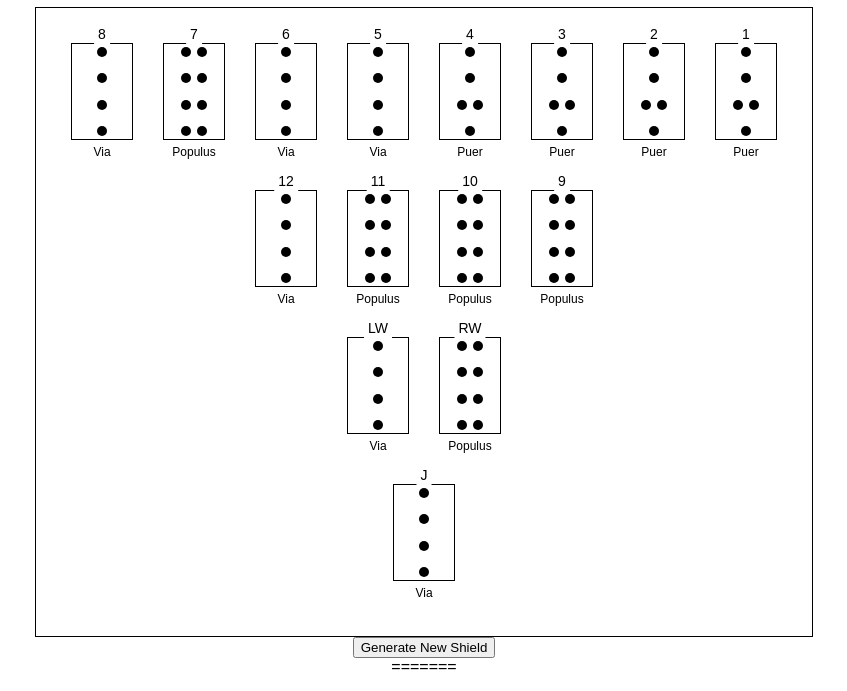
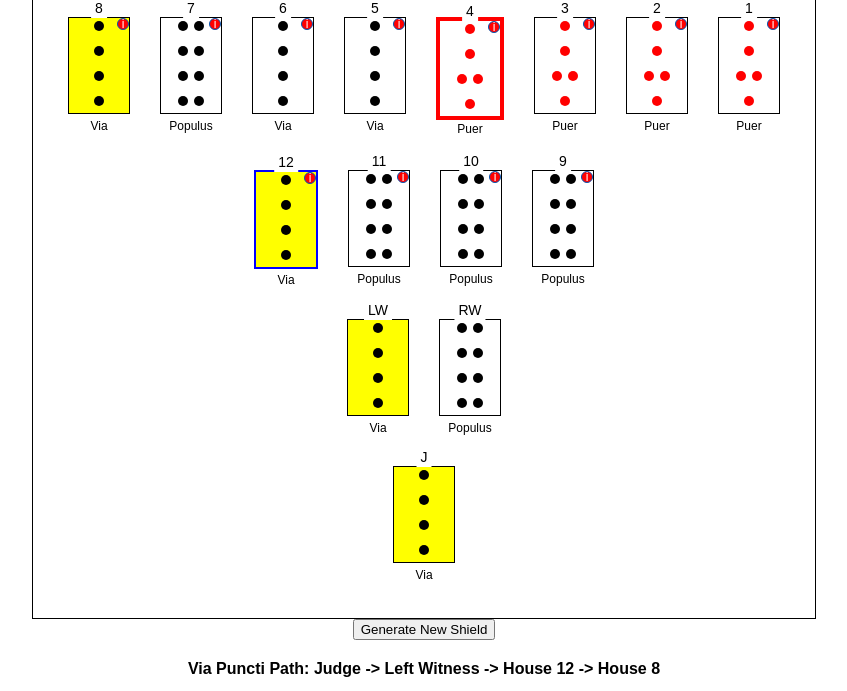
Before and after one commit to icechurch/Geomancy, a plain HTML site: page index.html in a window 1280 px wide. Shown: the part 99-790 px from the top of the page, without its empty margins (216-1063 px from the left). Drawn offline with Linux system fonts and the light colour scheme.

Commit message:
Add files via upload

```diff
--- a/index.html
+++ b/index.html
@@ -1,280 +1,3 @@
-<<<<<<< HEAD
-<!DOCTYPE html>
-<html>
-<head>
-  <title>Geomancy Chart Generator</title>
-  <style>
-    body {
-      font-family: Arial, sans-serif;
-      text-align: center;
-    }
-    .chart {
-      display: inline-block;
-      border: 1px solid #000; /* Added border for the chart */
-      padding: 20px;
-    }
-
-.figure {
-  position: relative;
-  width: 60px; /* Adjust width if necessary */
-  height: 95px; /* Adjust height to accommodate labels without overlap */
-  margin: 15px; /* Margin around figures */
-  border: 1px solid black;
-  display: flex;
-  flex-direction: column;
-  justify-content: space-between;
-  align-items: center;
-}
-
-.row {
-  display: flex;
-  justify-content: center;
-  margin-bottom: 20px; /* Space out the rows */
-}
-
-.house {
-  position: absolute;
-  top: -20px;
-  left: 50%;
-  transform: translateX(-50%);
-  font-size: 14px;
-  background: white;
-  padding: 2px 4px;
-}
-
-.dot {
-  display: inline-block;
-  width: 10px;
-  height: 10px;
-  margin: 3px; /* Keep dots close together */
-  border-radius: 50%;
-  background-color: black;
-  cursor: pointer;
-}
-
-.label {
-  font-size: 12px; /* Adjust font size if necessary */
-  position: absolute;
-  bottom: -20px;
-  white-space: nowrap;
-  transform: translateX(-50%);
-  left: 50%;
-}
-
-
-  </style>
-</head>
-<body>
-  <h1>Geomancy Chart Generator</h1>
-  <div class="chart">
-    <div class="row">
-      <!-- Top row 8 to 1 -->
-      <div class="figure" id="figure8">
-        <div class="house">8</div>
-      </div>
-      <div class="figure" id="figure7">
-        <div class="house">7</div>
-      </div>
-      <div class="figure" id="figure6">
-        <div class="house">6</div>
-      </div>
-      <div class="figure" id="figure5">
-        <div class="house">5</div>
-      </div>
-      <div class="figure" id="figure4">
-        <div class="house">4</div>
-      </div>
-      <div class="figure" id="figure3">
-        <div class="house">3</div>
-      </div>
-      <div class="figure" id="figure2">
-        <div class="house">2</div>
-      </div>
-      <div class="figure" id="figure1">
-        <div class="house">1</div>
-      </div>
-    </div>
-    <div class="row">
-      <!-- Second row 12 to 9 -->
-      <div class="figure" id="figure12">
-        <div class="house">12</div>
-      </div>
-      <div class="figure" id="figure11">
-        <div class="house">11</div>
-      </div>
-      <div class="figure" id="figure10">
-        <div class="house">10</div>
-      </div>
-      <div class="figure" id="figure9">
-        <div class="house">9</div>
-      </div>
-    </div>
-    <div class="row">
-      <!-- Witnesses -->
-      <div class="figure" id="figure14">
-        <div class="house">LW</div>
-      </div>
-      <div class="figure" id="figure13">
-        <div class="house">RW</div>
-      </div>
-    </div>
-    <div class="row">
-      <!-- Judge -->
-      <div class="figure" id="figure15">
-        <div class="house">J</div>
-      </div>
-    </div>
-  </div>
-  <!-- Button container -->
-  <div class="button-container">
-    <button onclick="generateNewShield()">Generate New Shield</button>
-  </div>
-
-
-  <script>
-    const figures = [
-      { name: "Puer",        dots: [1, 1, 2, 1] },
-      { name: "Puella",      dots: [1, 2, 1, 1] },
-      { name: "Albus",       dots: [2, 2, 1, 2] },
-      { name: "Rubeus",      dots: [2, 1, 2, 2] },
-      { name: "Laetitia",    dots: [1, 2, 2, 2] },
-      { name: "Tristitia",   dots: [2, 2, 2, 1] },
-      { name: "Acquisitio",  dots: [2, 1, 2, 1] },
-      { name: "Amissio",     dots: [1, 2, 1, 2] },
-      { name: "Fortuna Major", dots: [2, 2, 1, 1] },
-      { name: "Fortuna Minor", dots: [1, 1, 2, 2] },
-      { name: "Conjunctio",  dots: [2, 1, 1, 2] },
-      { name: "Carcer",      dots: [1, 2, 2, 1] },
-      { name: "Caput Draconis", dots: [2, 1, 1, 1] },
-      { name: "Cauda Draconis", dots: [1, 1, 1, 2] },
-      { name: "Via",         dots: [1, 1, 1, 1] },
-      { name: "Populus",     dots: [2, 2, 2, 2] }
-    ];
-
-    let mother1 = [1, 1, 2, 1];
-    let mother2 = [1, 1, 2, 1];
-    let mother3 = [1, 1, 2, 1];
-    let mother4 = [1, 1, 2, 1];
-    function generateNewShield() {
-      // Generate random values for each mother figure
-      mother1 = generateRandomFigure();
-      mother2 = generateRandomFigure();
-      mother3 = generateRandomFigure();
-      mother4 = generateRandomFigure();
-
-      // Redraw the chart with the new values
-      createMotherFigure(1, mother1);
-      createMotherFigure(2, mother2);
-      createMotherFigure(3, mother3);
-      createMotherFigure(4, mother4);
-      calculateChart();
-    }
-
-    // Function to generate a random figure
-    function generateRandomFigure() {
-      return Array.from({ length: 4 }, () => Math.random() > 0.5 ? 2 : 1);
-    }
-
-    function createMotherFigure(figure, mother) {
-  const figureElement = document.getElementById(`figure${figure}`);
-  // Remove only dot and label elements
-  figureElement.querySelectorAll('.dot, .label').forEach(el => el.remove());
-
-  for (let i = 0; i < 4; i++) {
-    const line = document.createElement("div");
-    for (let j = 0; j < mother[i]; j++) {
-      const dot = document.createElement("div");
-      dot.classList.add("dot");
-      dot.addEventListener("click", () => toggleDot(figure, i));
-      line.appendChild(dot);
-    }
-    figureElement.appendChild(line);
-  }
-
-  const figureName = figures.find(f => f.dots.join(",") === mother.join(",")).name;
-  const label = document.createElement("div");
-  label.classList.add("label");
-  label.textContent = figureName;
-  figureElement.appendChild(label);
-}
-
-
-    function toggleDot(figure, line) {
-      const mother = eval(`mother${figure}`);
-      mother[line] = mother[line] === 1 ? 2 : 1;
-      createMotherFigure(figure, mother);
-      calculateChart();
-    }
-
-    function calculateChart() {
-      // Daughters
-      const daughter1 = [mother1[0], mother2[0], mother3[0], mother4[0]];
-      const daughter2 = [mother1[1], mother2[1], mother3[1], mother4[1]];
-      const daughter3 = [mother1[2], mother2[2], mother3[2], mother4[2]];
-      const daughter4 = [mother1[3], mother2[3], mother3[3], mother4[3]];
-
-      drawFigure(5, daughter1);
-      drawFigure(6, daughter2);
-      drawFigure(7, daughter3);
-      drawFigure(8, daughter4);
-
-      // Nieces
-      const niece1 = calculateNiece(mother1, mother2);
-      const niece2 = calculateNiece(mother3, mother4);
-      const niece3 = calculateNiece(daughter1, daughter2);
-      const niece4 = calculateNiece(daughter3, daughter4);
-
-      drawFigure(9, niece1);
-      drawFigure(10, niece2);
-      drawFigure(11, niece3);
-      drawFigure(12, niece4);
-
-      // Witnesses
-      const rightWitness = calculateNiece(niece1, niece2);
-      const leftWitness = calculateNiece(niece3, niece4);
-
-      drawFigure(13, rightWitness);
-      drawFigure(14, leftWitness);
-
-      // Judge
-      const judge = calculateNiece(rightWitness, leftWitness);
-      drawFigure(15, judge);
-    }
-
-    function calculateNiece(figure1, figure2) {
-      return figure1.map((dot, i) => (dot + figure2[i]) % 2 === 0 ? 2 : 1);
-    }
-
-    function drawFigure(index, dots) {
-  const figure = document.getElementById(`figure${index}`);
-  // Remove only dot and label elements
-  figure.querySelectorAll('.dot, .label').forEach(el => el.remove());
-
-  for (const numDots of dots) {
-    const line = document.createElement("div");
-    for (let i = 0; i < numDots; i++) {
-      const dot = document.createElement("div");
-      dot.classList.add("dot");
-      line.appendChild(dot);
-    }
-    figure.appendChild(line);
-  }
-
-  const label = document.createElement("div");
-  label.classList.add("label");
-  label.textContent = figures.find(f => f.dots.join(",") === dots.join(",")).name;
-  figure.appendChild(label);
-}
-
-
-    createMotherFigure(1, mother1);
-    createMotherFigure(2, mother2);
-    createMotherFigure(3, mother3);
-    createMotherFigure(4, mother4);
-    calculateChart();
-  </script>
-</body>
-=======
 <!DOCTYPE html>
 <html>
 <head>
@@ -376,8 +99,13 @@
 .first-four-mothers {
   background-color: #FF0000; /* Change this color as desired */
 }
-
-
+.highlighted { background-color: yellow; /* Change the color as desired */ }
+.fortune-border {
+    border: 2px solid blue;
+  }
+  .spirit-border {
+    border: 4px solid red;
+  }
 
   </style>
 </head>
@@ -489,7 +217,8 @@
     <p id="houseKeywords">Keywords</p>
   </div>
 </div>
-
+<div id="viaPunctiPath" style="margin-top: 20px; font-weight: bold;"></div>
+<div id="partsInfo" style="margin-top: 20px;"></div>
   <script>
     const figures = [
       { name: "Puer",        dots: [1, 1, 2, 1] },
@@ -514,6 +243,7 @@
     let mother2 = [1, 1, 2, 1];
     let mother3 = [1, 1, 2, 1];
     let mother4 = [1, 1, 2, 1];
+
     function generateNewShield() {
       // Generate random values for each mother figure
       mother1 = generateRandomFigure();
@@ -559,6 +289,133 @@
   figureElement.appendChild(label);
 }
 
+function checkAndDisplayViaPuncti(judge) {
+  // Clear previous highlights and Via Puncti path
+  document.querySelectorAll('.highlighted').forEach(el => el.classList.remove('highlighted'));
+  document.getElementById('viaPunctiPath').textContent = '';
+
+  // Check for Via Puncti in the Judge figure
+  if (judge[0] === 1) {
+    let currentFigure = 15; // Starting with the Judge
+    let viaPunctiPath = ['Judge'];
+
+    // Trace back through Witnesses and Houses
+    while (currentFigure > 0) {
+      const figure = document.getElementById(`figure${currentFigure}`);
+      figure.classList.add('highlighted'); // Highlight the current figure
+
+      // Determine the next figure in the Via Puncti path
+      if (currentFigure === 15) { // If current figure is Judge, move to Witnesses
+        currentFigure = judge[0] === getFigureDots(14)[0] ? 14 : 13;
+      } else if (currentFigure === 14) { // If current figure is Left Witness
+        currentFigure = findSingleDotFigureInNieces(12, 11);
+      } else if (currentFigure === 13) { // If current figure is Right Witness
+        currentFigure = findSingleDotFigureInNieces(10, 9);
+      } else if (currentFigure === 12) { // If current figure is 12th House
+        currentFigure = findSingleDotFigureInMothersOrDaughters(8, 7);
+      } else if (currentFigure === 11) { // If current figure is 11th House
+        currentFigure = findSingleDotFigureInMothersOrDaughters(6, 5);
+      } else if (currentFigure === 10) { // If current figure is 10th House
+        currentFigure = findSingleDotFigureInMothersOrDaughters(4, 3);
+      } else if (currentFigure === 9) { // If current figure is 9th House
+        currentFigure = findSingleDotFigureInMothersOrDaughters(2, 1);
+      } else { // If current figure is a Mother/Daughter, end tracing
+        break;
+      }
+
+      if (currentFigure !== 0) {
+        const houseName = currentFigure <= 12 ? 'House ' + currentFigure : currentFigure === 13 ? 'Right Witness' : 'Left Witness';
+        viaPunctiPath.push(houseName);
+      }
+    }
+
+    // Display the Via Puncti path
+    document.getElementById('viaPunctiPath').textContent = 'Via Puncti Path: ' + viaPunctiPath.join(' -> ');
+  }
+}
+
+
+function findSingleDotFigureInNieces(house1, house2) {
+  if (getFigureDots(house1)[0] === 1) {
+    return house1;
+  } else if (getFigureDots(house2)[0] === 1) {
+    return house2;
+  }
+  return 0;
+}
+
+function findSingleDotFigureInMothersOrDaughters(house1, house2) {
+  if (getFigureDots(house1)[0] === 1) {
+    return house1;
+  } else if (getFigureDots(house2)[0] === 1) {
+    return house2;
+  }
+  return 0;
+}
+
+function getHouseName(houseNumber) {
+  // Correctly mapping figure IDs to house names or positions
+  const houseNames = {
+    1: 'House 1',
+    2: 'House 2',
+    3: 'House 3',
+    4: 'House 4',
+    5: 'House 5',
+    6: 'House 6',
+    7: 'House 7',
+    8: 'House 8',
+    9: 'House 9',
+    10: 'House 10',
+    11: 'House 11',
+    12: 'House 12',
+    13: 'Right Witness',
+    14: 'Left Witness',
+    15: 'Judge'
+  };
+
+  return houseNames[houseNumber] || `Unknown Position`;
+}
+
+
+
+function getFigureDots(figureNumber) {
+  const figure = document.getElementById(`figure${figureNumber}`);
+  return Array.from(figure.querySelectorAll('.dot')).map(dot => dot.parentElement.children.length);
+}
+
+
+
+function calculateParts() {
+    const geomanticFigures = Array.from({ length: 12 }, (_, i) => getFigureDots(i + 1));
+
+    let totalPoints = 0;
+    let singlePoints = 0;
+
+    geomanticFigures.forEach(figure => {
+      figure.forEach(dots => {
+        totalPoints += dots;
+        if (dots === 1) singlePoints++;
+      });
+    });
+
+    const partOfFortuneHouse = totalPoints % 12 || 12;
+    const partOfSpiritHouse = singlePoints % 12 || 12;
+
+    // Remove existing borders
+    document.querySelectorAll('.fortune-border, .spirit-border').forEach(el => {
+      el.classList.remove('fortune-border', 'spirit-border');
+    });
+
+    // Add borders to the corresponding houses
+    document.getElementById(`figure${partOfFortuneHouse}`).classList.add('fortune-border');
+    document.getElementById(`figure${partOfSpiritHouse}`).classList.add('spirit-border');
+
+    // Display the house information
+    document.getElementById('partsInfo').innerHTML = `
+      <p>Part of Fortune: ${getHouseName(partOfFortuneHouse)}</p>
+      <p>Index: ${getHouseName(partOfSpiritHouse)}</p>
+    `;
+  }
 
 
     function toggleDot(figure, line) {
@@ -601,10 +458,16 @@
       // Judge
       const judge = calculateNiece(rightWitness, leftWitness);
       drawFigure(15, judge);
+      checkAndDisplayViaPuncti(judge);
+
+      calculateParts();
+
     }
 
     function calculateNiece(figure1, figure2) {
       return figure1.map((dot, i) => (dot + figure2[i]) % 2 === 0 ? 2 : 1);
+
+
     }
 
     function drawFigure(index, dots) {
@@ -644,6 +507,7 @@
 
   // Displaying the modal
   document.getElementById('houseInfo').style.display = 'block';
+
 }
 
 function closeHouseInfo() {
@@ -680,5 +544,4 @@ const houseInfo = [
 </div>
 
 </body>
->>>>>>> master
 </html>
```
